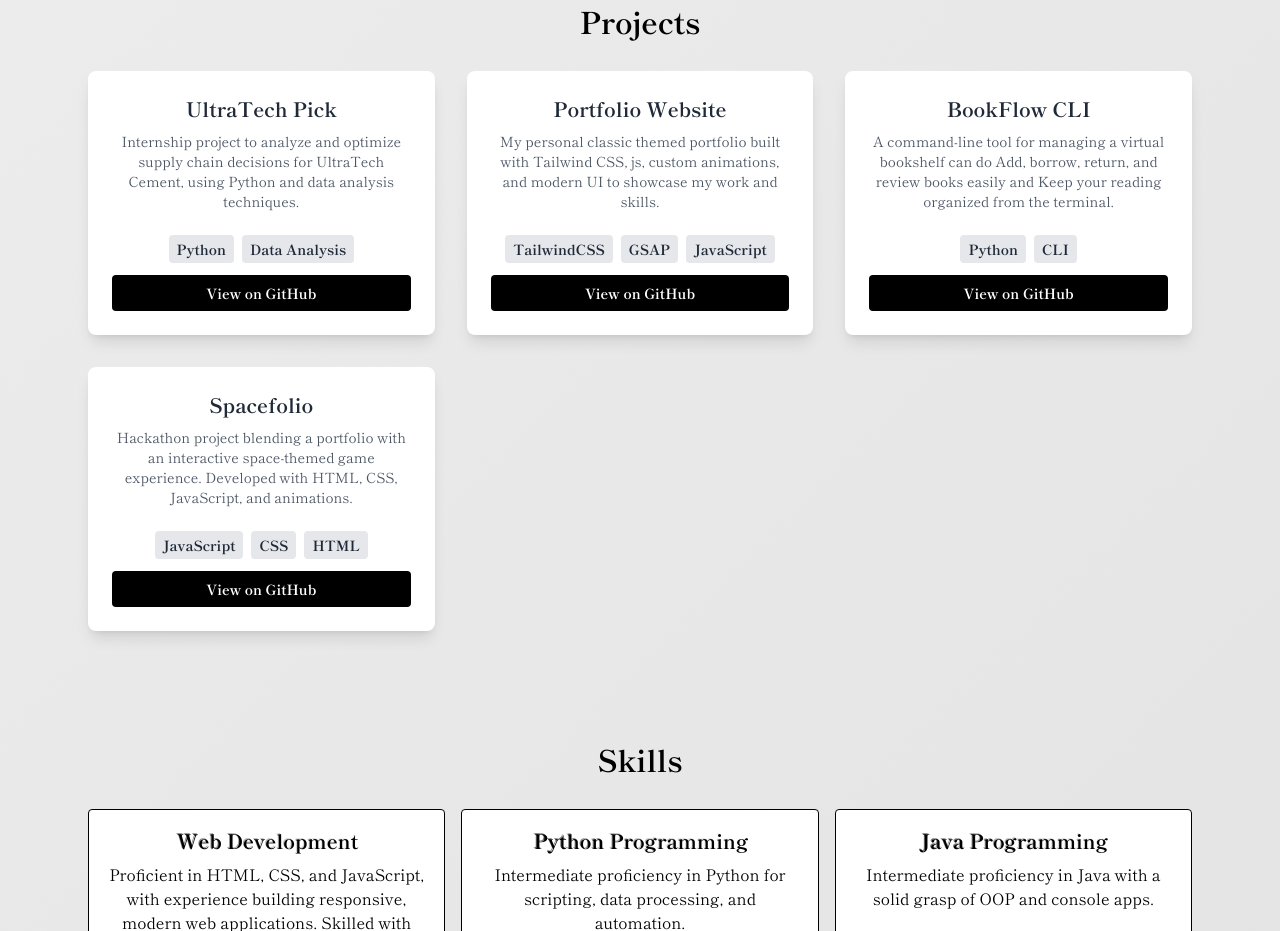
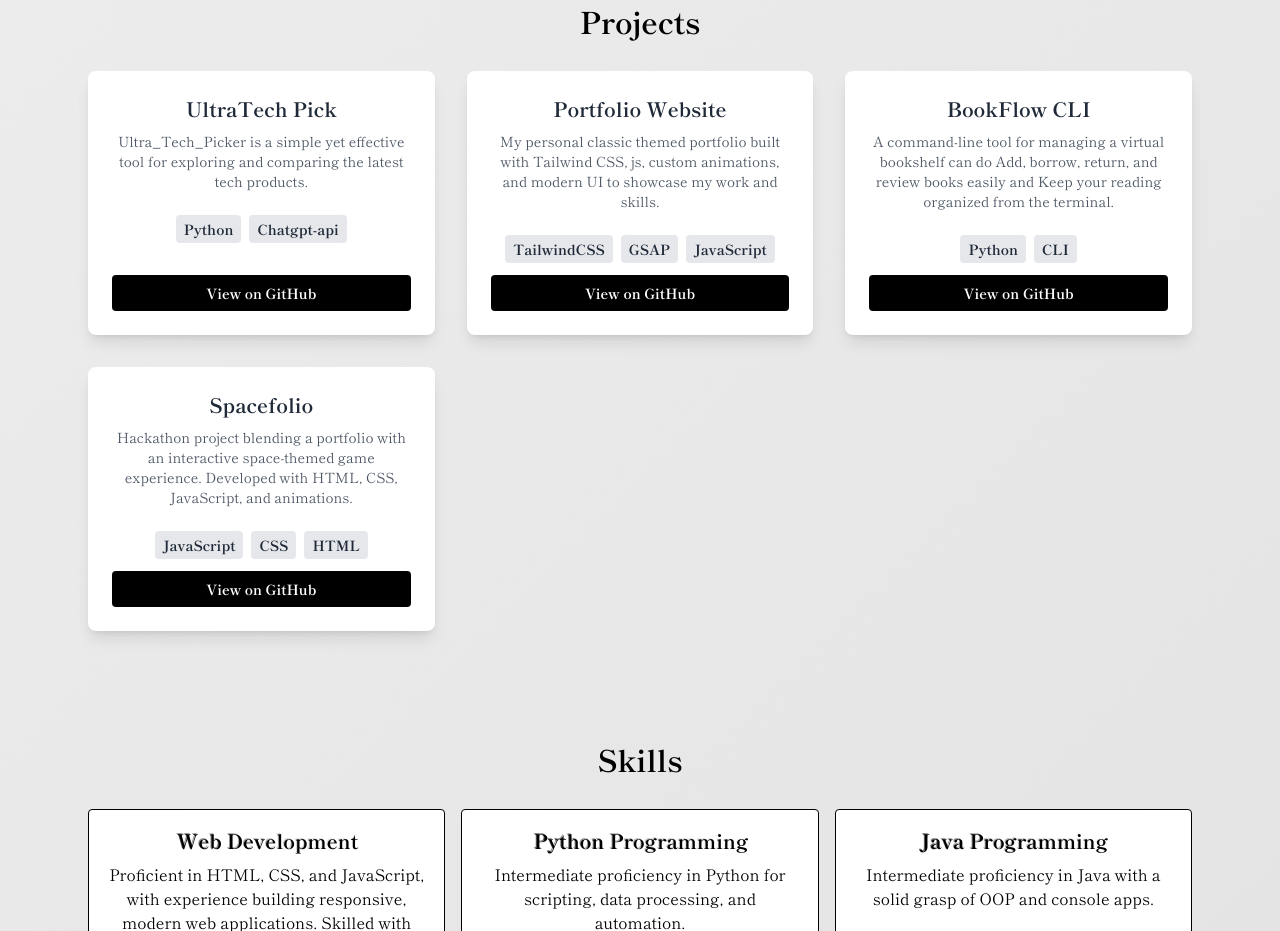
Before and after one commit to yrdaman/yrdaman.github.io, a plain HTML site: page index.html in a window 1280 px wide. Shown: the part 2679-3610 px from the top of the page. Drawn offline with nearby package versions, Linux system fonts and the light colour scheme.

Commit message:
Update project description and technologies used

```diff
--- a/index.html
+++ b/index.html
@@ -200,11 +200,11 @@
       <div class="p-6 flex flex-col flex-grow">
         <h4 class="text-xl font-extrabold mb-2 text-gray-800">UltraTech Pick</h4>
         <p class="text-gray-600 text-sm mb-4">
-          Internship project to analyze and optimize supply chain decisions for UltraTech Cement, using Python and data analysis techniques.
+        Ultra_Tech_Picker is a simple yet effective tool for exploring and comparing the latest tech products.
         </p>
         <div class="flex flex-wrap justify-center gap-2 mt-2 mb-3">
           <span class="bg-gray-200 text-gray-800 text-sm font-semibold px-2 py-1 rounded">Python</span>
-          <span class="bg-gray-200 text-gray-800 text-sm font-semibold px-2 py-1 rounded">Data Analysis</span>
+          <span class="bg-gray-200 text-gray-800 text-sm font-semibold px-2 py-1 rounded">Chatgpt-api</span>
         </div>
         <a href="https://github.com/yrdaman/UltraTechPick"
            target="_blank" rel="noopener noreferrer"
```
